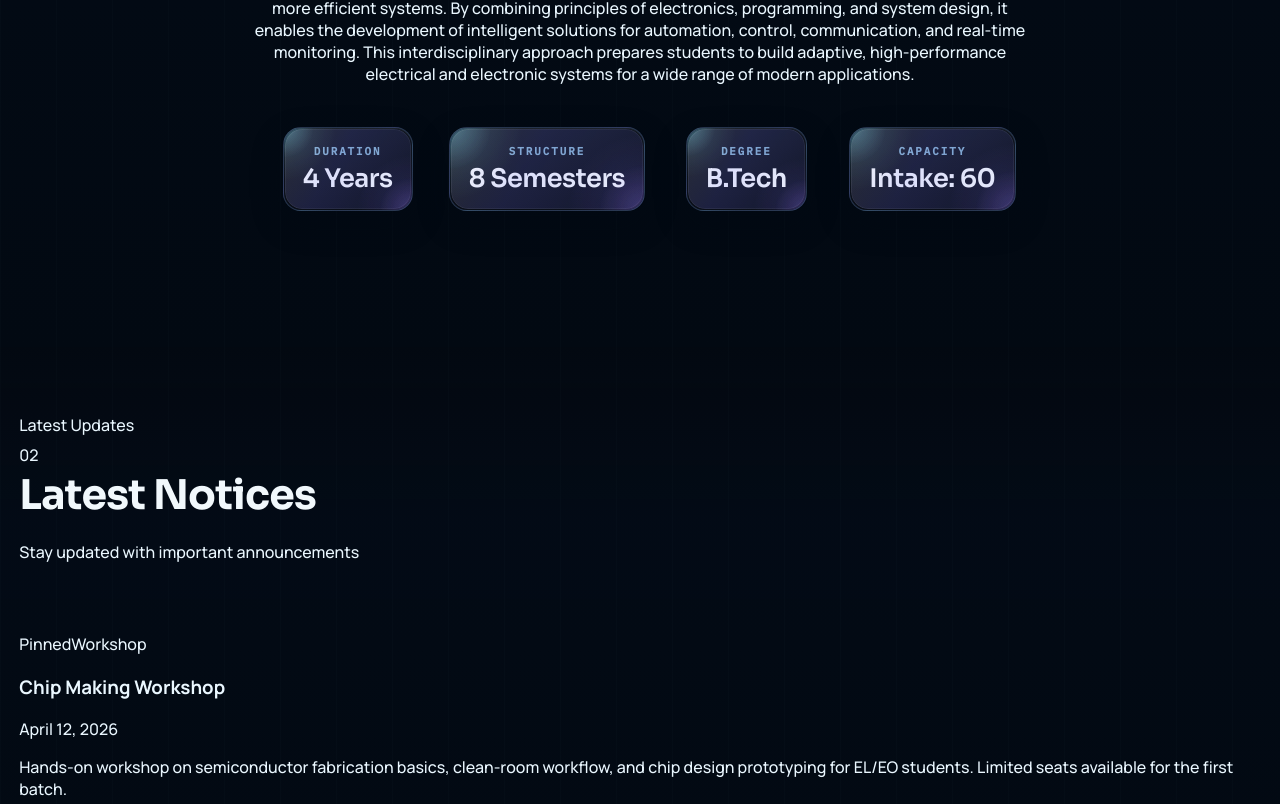
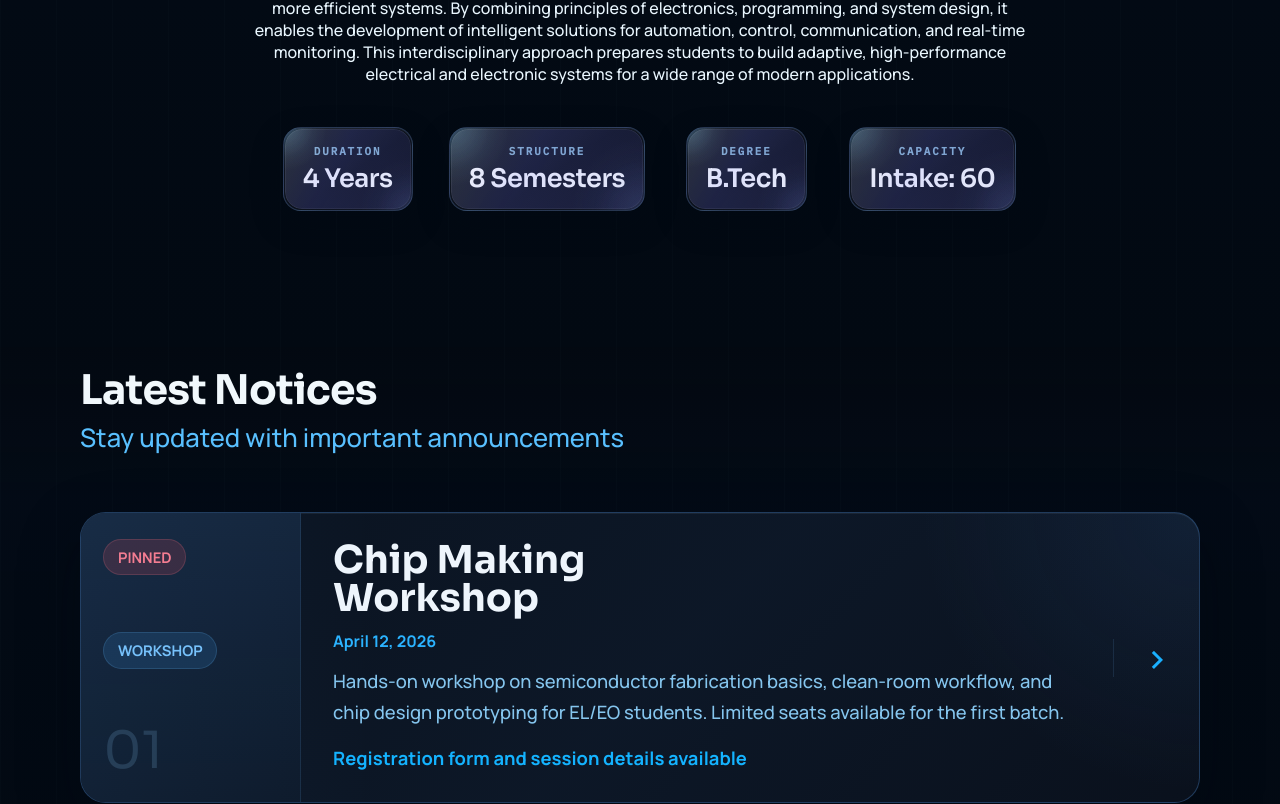
Before and after one commit to rohankishore/elweb, a React (Vite) app: page / in a window 1280 px wide. Shown: the part 3220-4024 px from the top of the page. Built offline with nearby package versions, Linux system fonts and the light colour scheme.

Commit message:
Remove notices pill and index from Latest Notices section

```diff
--- a/src/App.css
+++ b/src/App.css
@@ -540,9 +540,9 @@ h2 {
   border: 1px solid rgba(113, 151, 214, 0.28);
   border-radius: 18px;
   background:
-    radial-gradient(circle at top left, rgba(127, 223, 255, 0.18), transparent 34%),
-    radial-gradient(circle at bottom right, rgba(134, 104, 255, 0.18), transparent 36%),
-    linear-gradient(180deg, rgba(15, 21, 32, 0.96) 0%, rgba(10, 15, 24, 0.94) 100%);
+    radial-gradient(circle at top left, rgba(109, 174, 214, 0.22), transparent 28%),
+    radial-gradient(circle at bottom right, rgba(66, 84, 134, 0.2), transparent 34%),
+    linear-gradient(145deg, rgba(18, 25, 38, 0.98) 0%, rgba(11, 17, 28, 0.98) 54%, rgba(20, 24, 44, 0.98) 100%);
   box-shadow:
     inset 0 1px 0 rgba(255, 255, 255, 0.06),
     0 12px 32px rgba(4, 10, 20, 0.32);
@@ -555,9 +555,9 @@ h2 {
   inset: 0;
   border-radius: inherit;
   background:
-    radial-gradient(circle at 0% 0%, rgba(127, 223, 255, 0.32), transparent 20%),
-    radial-gradient(circle at 100% 100%, rgba(157, 130, 255, 0.24), transparent 22%);
-  opacity: 0.9;
+    radial-gradient(circle at 0% 0%, rgba(121, 188, 227, 0.16), transparent 20%),
+    radial-gradient(circle at 100% 100%, rgba(85, 103, 162, 0.18), transparent 24%);
+  opacity: 1;
   pointer-events: none;
 }
 
@@ -618,6 +618,206 @@ h2 {
 
   .badge-value {
     font-size: clamp(1.1rem, 4.8vw, 1.35rem);
+  }
+}
+
+.notices-feature-section {
+  gap: 2.2rem;
+  justify-items: center;
+  padding-top: 1.4rem;
+}
+
+.notices-feature-section .section-head,
+.notices-feature-card {
+  width: min(100%, 1120px);
+  margin-inline: auto;
+}
+
+.notices-head {
+  justify-items: start;
+  text-align: left;
+}
+
+.notices-pill {
+  display: inline-flex;
+  align-items: center;
+  padding: 0.6rem 1rem;
+  border-radius: 999px;
+  border: 1px solid rgba(55, 155, 233, 0.38);
+  background: rgba(8, 34, 58, 0.58);
+  color: #33b0ff;
+  font-family: var(--sans);
+  font-size: 0.96rem;
+  font-weight: 700;
+  text-transform: uppercase;
+}
+
+.notices-index {
+  font-family: var(--mono);
+  font-size: 1.45rem;
+  font-weight: 700;
+  color: #1ab0ff;
+  letter-spacing: 0.08em;
+}
+
+.notices-subtitle {
+  margin: 0;
+  font-size: clamp(1.15rem, 2vw, 1.6rem);
+  color: #59c0ff;
+}
+
+.notices-feature-card {
+  display: grid;
+  grid-template-columns: 220px minmax(0, 1fr) auto;
+  gap: 0;
+  align-items: stretch;
+  padding: 0;
+  border-radius: 1.6rem;
+  border: 1px solid rgba(63, 116, 177, 0.42);
+  background:
+    radial-gradient(circle at top right, rgba(48, 90, 145, 0.18), transparent 24%),
+    linear-gradient(135deg, rgba(10, 19, 32, 0.98) 0%, rgba(13, 24, 40, 0.98) 52%, rgba(10, 17, 29, 0.98) 100%);
+  box-shadow:
+    inset 0 1px 0 rgba(255, 255, 255, 0.06),
+    0 22px 60px rgba(2, 8, 18, 0.38);
+  overflow: hidden;
+  position: relative;
+}
+
+.notices-feature-card::before {
+  content: '';
+  position: absolute;
+  inset: 0;
+  background: linear-gradient(90deg, rgba(68, 124, 185, 0.08), transparent 26%);
+  pointer-events: none;
+}
+
+.notices-meta {
+  display: flex;
+  flex-direction: column;
+  align-items: flex-start;
+  justify-content: space-between;
+  flex-wrap: wrap;
+  gap: 0.7rem;
+  margin: 0;
+  padding: 1.6rem 1.4rem;
+  border-right: 1px solid rgba(78, 124, 177, 0.2);
+  background: linear-gradient(180deg, rgba(21, 39, 63, 0.9) 0%, rgba(13, 26, 43, 0.86) 100%);
+}
+
+.notice-tag {
+  display: inline-flex;
+  align-items: center;
+  padding: 0.45rem 0.85rem;
+  border-radius: 999px;
+  border: 1px solid rgba(96, 174, 233, 0.2);
+  background: rgba(32, 74, 116, 0.46);
+  color: #7ac6ff;
+  font-family: var(--sans);
+  font-size: 0.92rem;
+  font-weight: 700;
+  text-transform: uppercase;
+}
+
+.notice-tag-pinned {
+  border-color: rgba(212, 101, 115, 0.24);
+  background: rgba(83, 45, 66, 0.6);
+  color: #ff7d8f;
+}
+
+.notices-meta::after {
+  content: '01';
+  font-family: var(--display);
+  font-size: clamp(2.2rem, 4vw, 3.4rem);
+  line-height: 1;
+  color: rgba(138, 198, 245, 0.18);
+}
+
+.notice-copy {
+  padding: 1.8rem 2rem;
+  display: grid;
+  align-content: center;
+}
+
+.notice-copy h3 {
+  margin: 0 0 0.8rem;
+  font-family: var(--display);
+  font-size: clamp(1.8rem, 3vw, 2.95rem);
+  line-height: 0.98;
+  color: rgba(241, 248, 255, 0.99);
+  max-width: 14ch;
+}
+
+.notice-date {
+  margin: 0 0 0.9rem;
+  font-family: var(--sans);
+  font-size: 1rem;
+  font-weight: 700;
+  color: #2bb3ff;
+}
+
+.notice-description,
+.notice-linkline {
+  margin: 0;
+  max-width: 64ch;
+  color: rgba(138, 205, 247, 0.96);
+  font-size: clamp(1rem, 1.8vw, 1.15rem);
+  line-height: 1.65;
+}
+
+.notice-linkline {
+  margin-top: 1rem;
+  color: #14b3ff;
+  font-weight: 700;
+}
+
+.notice-arrow {
+  align-self: center;
+  display: grid;
+  place-items: center;
+  min-width: 86px;
+  padding-inline: 1rem;
+  border-left: 1px solid rgba(78, 124, 177, 0.2);
+  font-size: clamp(2rem, 3vw, 2.8rem);
+  line-height: 1;
+  color: #1ab0ff;
+}
+
+@media (max-width: 720px) {
+  .notices-feature-section {
+    gap: 1.5rem;
+  }
+
+  .notices-feature-card {
+    grid-template-columns: 1fr;
+  }
+
+  .notices-head {
+    width: 100%;
+  }
+
+  .notices-meta {
+    flex-direction: row;
+    align-items: center;
+    padding: 1rem 1rem 0;
+    border-right: none;
+    border-bottom: none;
+    background: none;
+  }
+
+  .notices-meta::after {
+    display: none;
+  }
+
+  .notice-copy {
+    padding: 0.35rem 1rem 1rem;
+  }
+
+  .notice-arrow {
+    justify-self: end;
+    min-width: 0;
+    padding: 0 1rem 1rem;
+    border-left: none;
   }
 }
 
--- a/src/App.jsx
+++ b/src/App.jsx
@@ -321,8 +321,6 @@ function App() {
       </section>
       <section className="content-sections notices-feature-section" id="notices">
         <div className="section-head notices-head">
-          <span className="notices-pill">Latest Updates</span>
-          <span className="notices-index">02</span>
           <h2>Latest Notices</h2>
           <p className="notices-subtitle">Stay updated with important announcements</p>
         </div>
```
